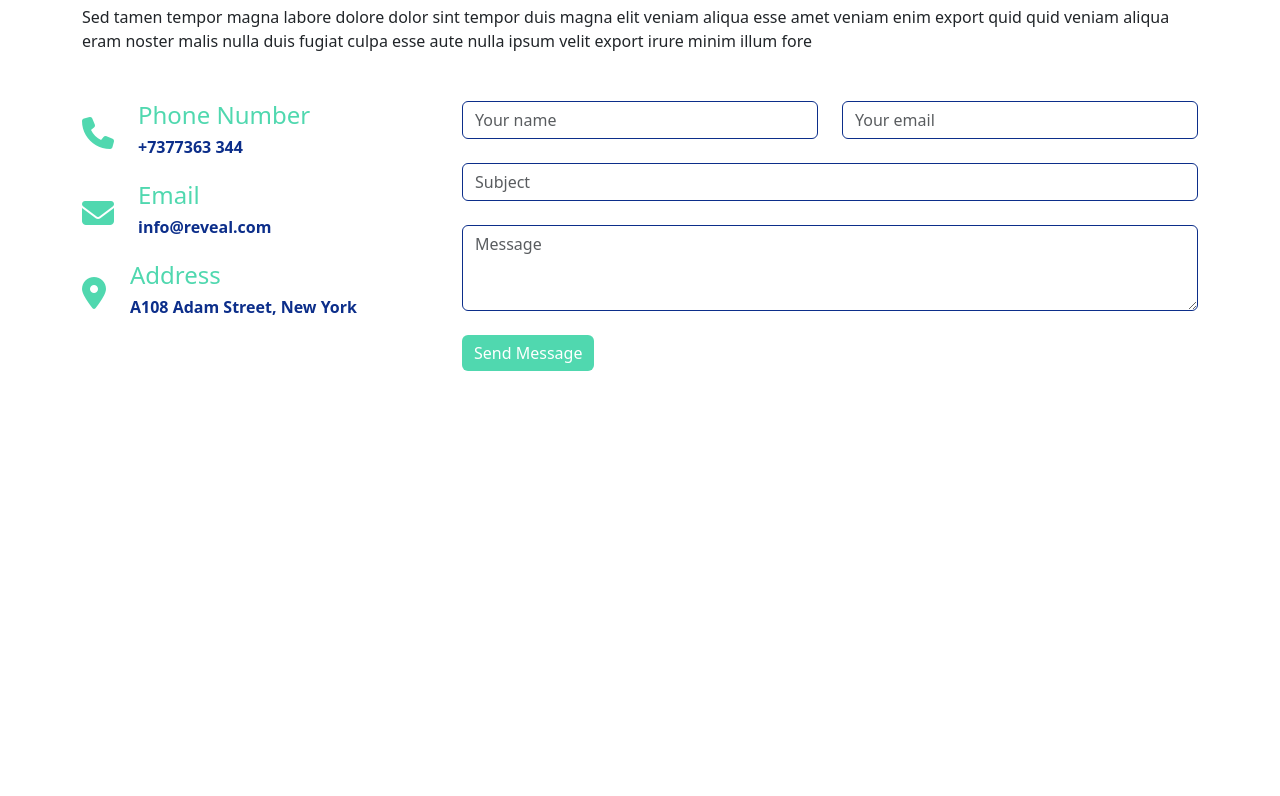
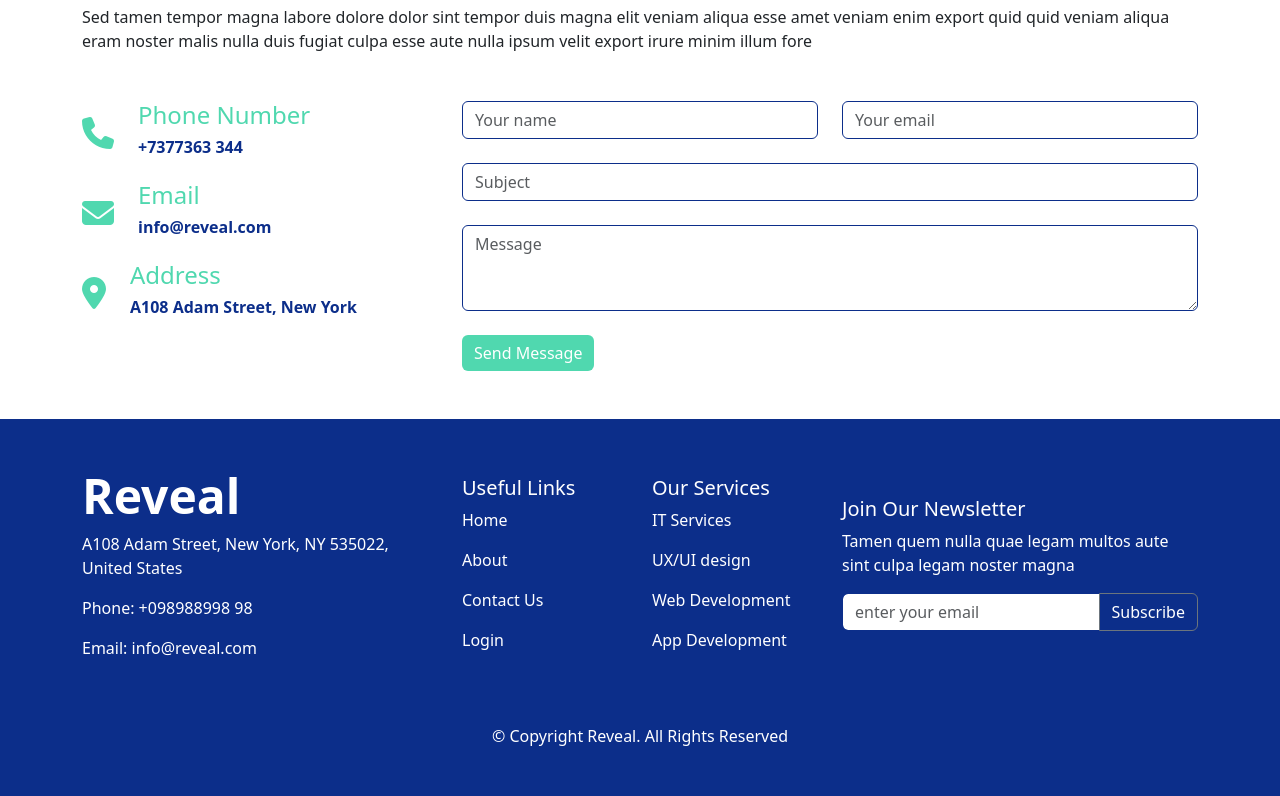
Before and after one commit to Asrafpavel/reveal-website, a plain HTML site: page index.html in a window 1280 px wide. Shown: the part 3452-4248 px from the top of the page. Before the commit the page ends 3823 px from the top, so only its background shows below. Drawn offline with Linux system fonts and the light colour scheme.

Commit message:
footer added

```diff
--- a/index.html
+++ b/index.html
@@ -329,7 +329,52 @@
             </div>
         </section>
     </main>
+    <footer class="bg-primary p-5 mt-5">
+        <div class="container">
+            <div class="row align-items-center">
+                <div class="col-md-4 text-white">
+                    <h1 class="fw-bold display-5">Reveal</h1>
+                    <p>A108 Adam Street, New York, NY 535022, United States
 
+                    </p>
+                    <p>Phone: +098988998 98
+
+                    </p>
+                    <p>Email: info@reveal.com
+
+                    </p>
+                </div>
+                <div class="col-md-2 text-white">
+                    <h5>Useful Links</h5>
+                    <p>Home</p>
+                    <p>About</p>
+                    <p>Contact Us</p>
+                    <p>Login</p>
+                </div>
+                <div class="col-md-2 text-white">
+                    <h5>Our Services</h5>
+                    <p>IT Services</p>
+                    <p>UX/UI design</p>
+                    <p>Web Development</p>
+                    <p>App Development</p>
+                </div>
+                <div class="col-md-4 text-white">
+                    <h5>Join Our Newsletter
+                    </h5>
+                    <p>Tamen quem nulla quae legam multos aute sint culpa legam noster magna
+
+                    </p>
+                    <div class="input-group mb-3">
+                        <input type="text" class="form-control" placeholder="enter your email" aria-label="Recipient's username" aria-describedby="button-addon2">
+                        <button class="btn btn-outline-secondary text-white" type="button" id="button-addon2">Subscribe</button>
+                      </div>
+
+
+                </div>
+            </div>
+            <div class="text-center text-white mt-5">© Copyright Reveal. All Rights Reserved</div>
+        </div>
+    </footer>
 
 
 
```
